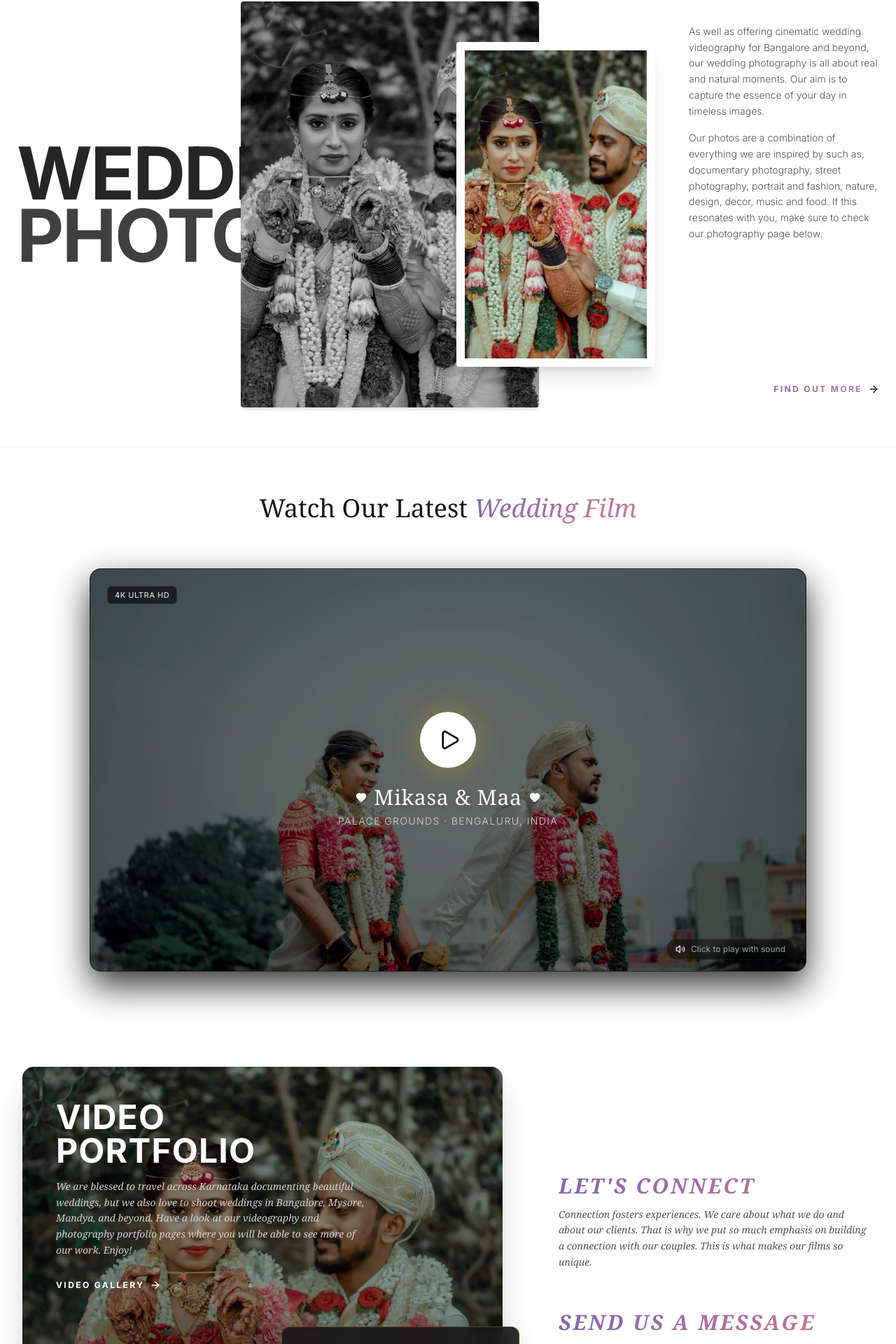
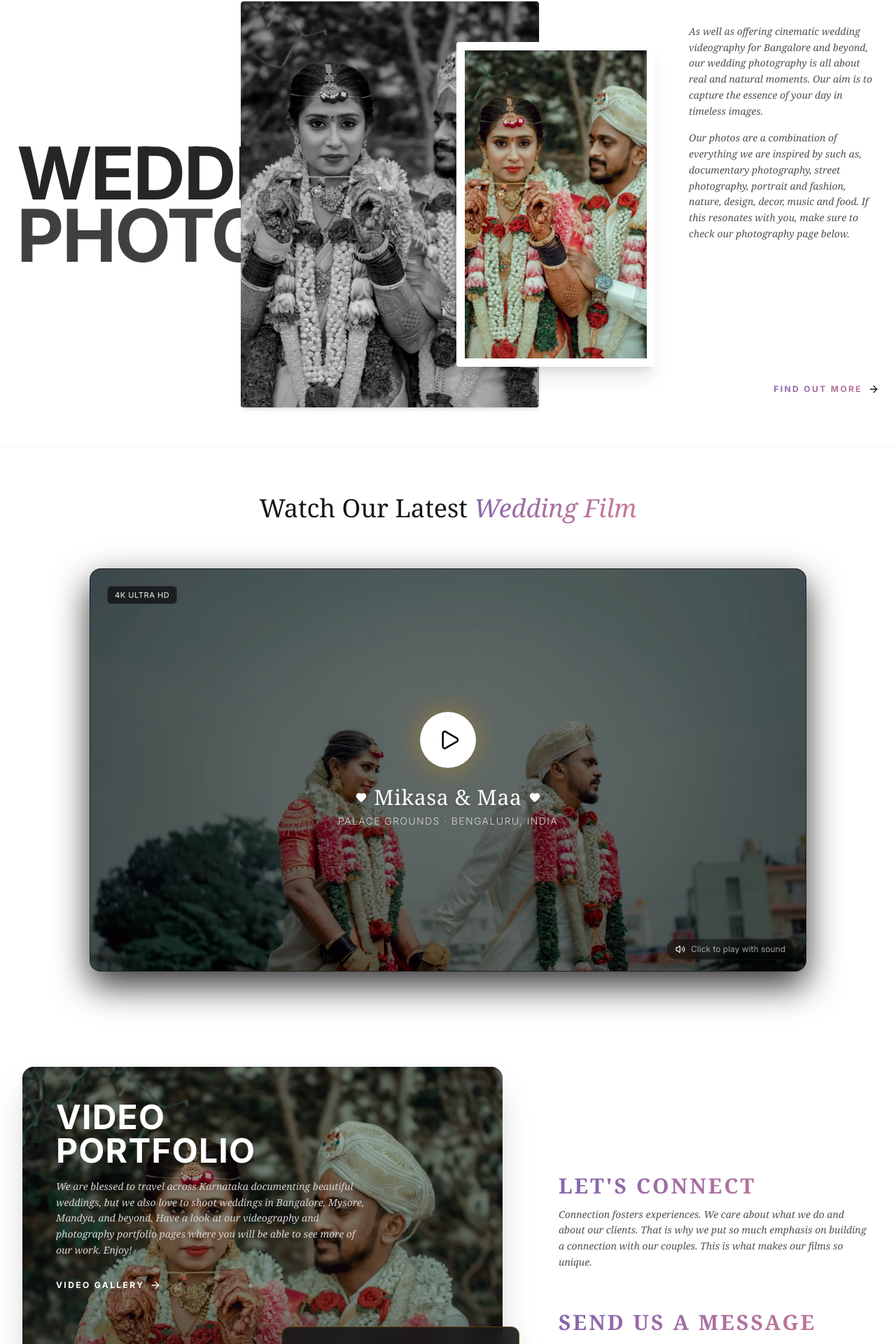
Before and after one commit to Tejas-gowda-dev/AV-Drean-Creations, a React (Vite) app: page / in a window 1280 px wide. Shown: the part 2853-4773 px from the top of the page at 70% size. Built offline with nearby package versions, Linux system fonts and the light colour scheme; a web font is replaced by a local one.

Commit message:
change font

```diff
--- a/src/components/BeforeAfterSlider.tsx
+++ b/src/components/BeforeAfterSlider.tsx
@@ -52,7 +52,7 @@ export default function BeforeAfterSlider() {
         <h2 className="font-serif text-3xl md:text-4xl font-light text-neutral-900 mb-4 tracking-tight">
           Visual Alchemy: Raw vs. <span className="italic text-brand-gradient">Masterpiece</span>
         </h2>
-        <p className="font-sans text-neutral-600 max-w-2xl mx-auto mb-10 text-sm md:text-base leading-relaxed">
+        <p className="font-serif italic  max-w-2xl mx-auto mb-6 text-sm md:text-base leading-relaxed">
           Observe how we carefully balance warm shadows, deep contrast, and natural Indian skin tones to transform a beautiful candid shot into an everlasting work of fine-art heirloom.
         </p>
 
--- a/src/components/ConnectPortfolio.tsx
+++ b/src/components/ConnectPortfolio.tsx
@@ -108,7 +108,7 @@ export default function ConnectPortfolio() {
               transition={{ duration: 0.6 }}
               className="space-y-3 max-w-md"
             >
-              <h4 className="font-serif italic text-2xl md:text-3xl font-black uppercase tracking-widest text-brand-gradient">
+              <h4 className="font-serif  text-2xl md:text-3xl font-black uppercase tracking-widest text-brand-gradient">
                 LET'S CONNECT
               </h4>
               <p className="font-serif italic text-xs md:text-sm text-neutral-600 leading-relaxed">
@@ -125,7 +125,7 @@ export default function ConnectPortfolio() {
               className="space-y-6 max-w-md"
             >
               <div className="space-y-3">
-                <h4 className="font-serif italic text-2xl md:text-3xl font-black uppercase tracking-widest text-brand-gradient">
+                <h4 className="font-serif  text-2xl md:text-3xl font-black uppercase tracking-widest text-brand-gradient">
                   SEND US A MESSAGE
                 </h4>
                 <p className="font-serif italic text-xs md:text-sm text-neutral-600 leading-relaxed">
--- a/src/components/WeddingPhotographyPromo.tsx
+++ b/src/components/WeddingPhotographyPromo.tsx
@@ -90,10 +90,10 @@ export default function WeddingPhotographyPromo() {
               transition={{ duration: 0.8 }}
               className="space-y-4 pt-4"
             >
-              <p className="font-sans text-xs sm:text-sm text-neutral-600 leading-relaxed font-light">
+              <p className="font-serif italic text-xs sm:text-sm text-neutral-600 leading-relaxed font-light">
                 As well as offering cinematic wedding videography for Bangalore and beyond, our wedding photography is all about real and natural moments. Our aim is to capture the essence of your day in timeless images.
               </p>
-              <p className="font-sans text-xs sm:text-sm text-neutral-600 leading-relaxed font-light">
+              <p className="font-serif italic text-xs sm:text-sm text-neutral-600 leading-relaxed font-light">
                 Our photos are a combination of everything we are inspired by such as, documentary photography, street photography, portrait and fashion, nature, design, decor, music and food. If this resonates with you, make sure to check our photography page below.
               </p>
             </motion.div>
```
